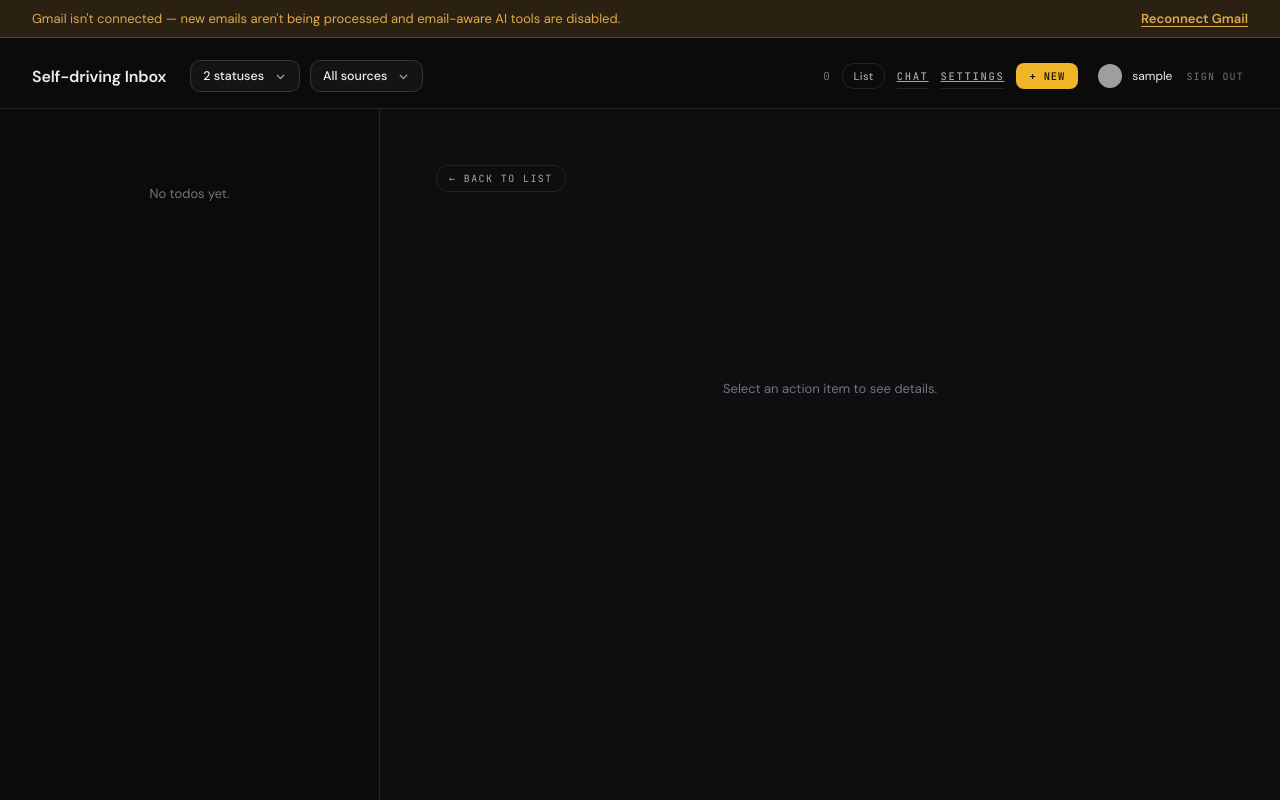
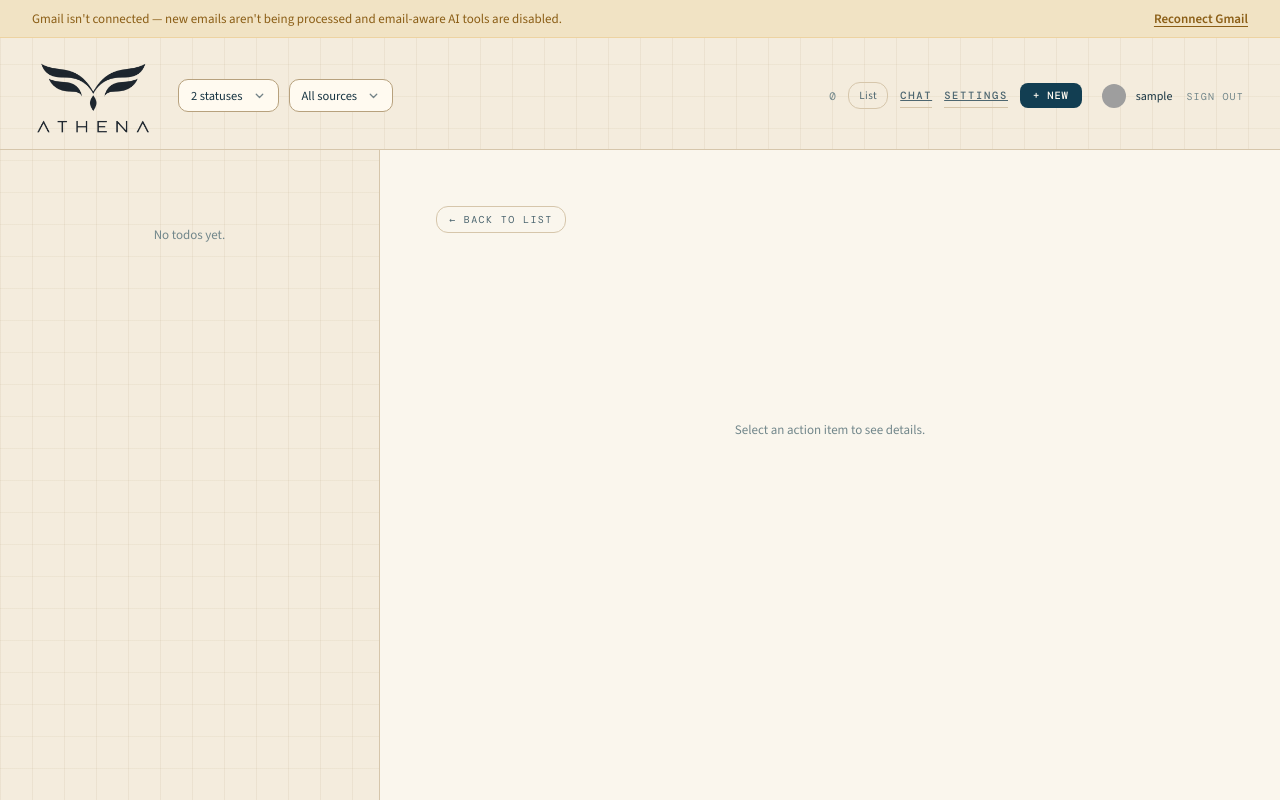
Before and after one commit to ritwikkanodia/action_inbox_ai, a Flask app: page / in a window 1280 px wide. Run offline with Flask 3, Linux system fonts and the light colour scheme; the visitor is signed in with stand-in values (Sample User, id 1); data comes from the database, SQL or seed files in the repository; data that the repository does not hold is empty; some libraries are stand-ins or nearby versions; grey boxes are pictures that could not be loaded.

Commit message:
feat: rebrand inbox as Athena

```diff
--- a/static/css/app.css
+++ b/static/css/app.css
@@ -1,29 +1,27 @@
     *, *::before, *::after { box-sizing: border-box; margin: 0; padding: 0; }
 
     :root {
-      /* Near-black surfaces, layered by elevation */
-      color-scheme: dark;
-
-      --paper:       #0b0b0c;   /* page */
-      --paper-deep:  #1b1b1f;   /* selected row, hover surfaces */
-      --paper-soft:  #0e0e10;   /* detail pane bg */
-      --panel:       #141417;   /* cards, inputs */
-      --ink:         #ededed;
-      --ink-2:       #a5a5ac;
-      --ink-3:       #74747d;
-      --rule:        #232327;
-      --rule-strong: #35353c;
-
-      /* Single accent — amber. Editorial, calm, "decision" weight. */
-      --accent:      #f0b429;
-      --accent-soft: #2a2113;
-      --accent-deep: #ffc94d;   /* brighter, since hover lifts on dark */
-      --accent-ink:  #17130a;   /* text sitting on an amber fill */
-
-      /* Importance tones, dialed for near-black */
-      --u-high:   #e5675f;
-      --u-medium: #e0a94a;
-      --u-low:    #6dbf87;
+      color-scheme: light;
+
+      /* Athena: chalk, Aegean blue and aged bronze. */
+      --paper:       #f4ecdd;
+      --paper-deep:  #e7dcc8;
+      --paper-soft:  #faf6ed;
+      --panel:       #fffaf0;
+      --ink:         #173442;
+      --ink-2:       #4d6670;
+      --ink-3:       #72878b;
+      --rule:        #d6c6ab;
+      --rule-strong: #b7a17d;
+
+      --accent:      #123e52;
+      --accent-soft: #dce9e8;
+      --accent-deep: #0a2f42;
+      --accent-ink:  #fffaf0;
+
+      --u-high:   #b6503c;
+      --u-medium: #aa7721;
+      --u-low:    #39785d;
 
       /* Legacy aliases used elsewhere in markup */
       --bg: var(--paper);
@@ -34,25 +32,61 @@
       --medium: var(--u-medium);
       --low: var(--u-low);
 
-      --sans:  'DM Sans', -apple-system, BlinkMacSystemFont, sans-serif;
-      --mono:  'JetBrains Mono', 'SF Mono', Menlo, monospace;
+      --sans:  'Source Sans 3', sans-serif;
+      --serif: 'Spectral', Georgia, serif;
+      --mono:  'DM Mono', monospace;
 
       /* Row tints — light lifts on dark, rather than dark washes on paper */
-      --tint-hover:    rgba(255, 255, 255, 0.035);
-      --tint-selected: rgba(255, 255, 255, 0.055);
+      --tint-hover:    rgba(18, 62, 82, 0.055);
+      --tint-selected: rgba(18, 62, 82, 0.095);
 
       /* Pill tones, tuned for near-black */
-      --pill-blue-bg:    #16202e;  --pill-blue-fg:    #7aa9e0;
-      --pill-purple-bg:  #221a2c;  --pill-purple-fg:  #b18ede;
-      --pill-green-bg:   #14231a;  --pill-green-fg:   #6dbf87;
-      --pill-amber-bg:   #2a2113;  --pill-amber-fg:   #e0a94a;
-      --pill-rose-bg:    #2a1618;  --pill-rose-fg:    #e08a86;
-      --pill-stone-bg:   #1e1e22;  --pill-stone-fg:   #9a9aa2;
+      --pill-blue-bg:    #dce9e8;  --pill-blue-fg:    #17516a;
+      --pill-purple-bg:  #e9e0e7;  --pill-purple-fg:  #75516f;
+      --pill-green-bg:   #dceadd;  --pill-green-fg:   #39785d;
+      --pill-amber-bg:   #f1e3c4;  --pill-amber-fg:   #8b5e16;
+      --pill-rose-bg:    #f2dfd9;  --pill-rose-fg:    #9d4334;
+      --pill-stone-bg:   #e9e4d9;  --pill-stone-fg:   #5d6863;
+    }
+
+    /* Athena at night: bronze in moonlight, not a flat colour inversion. */
+    body.theme-dark {
+      color-scheme: dark;
+      --paper:       #0b171b;
+      --paper-deep:  #14272c;
+      --paper-soft:  #0f1e23;
+      --panel:       #122329;
+      --ink:         #f3ead7;
+      --ink-2:       #bdc8bc;
+      --ink-3:       #839992;
+      --rule:        #29464c;
+      --rule-strong: #476d70;
+
+      --accent:      #c99d57;
+      --accent-soft: #263f41;
+      --accent-deep: #e1bb78;
+      --accent-ink:  #102126;
+
+      --u-high:   #df806b;
+      --u-medium: #d4ae62;
+      --u-low:    #78bd94;
+
+      --tint-hover:    rgba(235, 221, 190, .055);
+      --tint-selected: rgba(235, 221, 190, .095);
+
+      --pill-blue-bg:    #18343c;  --pill-blue-fg:    #9cc9cd;
+      --pill-purple-bg:  #312a39;  --pill-purple-fg:  #d2b5d7;
+      --pill-green-bg:   #19372d;  --pill-green-fg:   #9bd4ae;
+      --pill-amber-bg:   #40351e;  --pill-amber-fg:   #e7c77f;
+      --pill-rose-bg:    #42272a;  --pill-rose-fg:    #e8aba1;
+      --pill-stone-bg:   #283539;  --pill-stone-fg:   #b3c1bb;
     }
 
     html, body { height: 100%; }
     body {
-      background: var(--paper);
+      background-color: var(--paper);
+      background-image: linear-gradient(90deg, rgba(183,161,125,.13) 1px, transparent 1px), linear-gradient(rgba(183,161,125,.10) 1px, transparent 1px);
+      background-size: 32px 32px;
       color: var(--ink);
       font-family: var(--sans);
       font-size: 14px;
@@ -62,26 +96,35 @@
       min-height: 100vh;
       -webkit-font-smoothing: antialiased;
     }
+    body.theme-dark {
+      background-image: linear-gradient(90deg, rgba(104, 149, 146, .11) 1px, transparent 1px), linear-gradient(rgba(104, 149, 146, .08) 1px, transparent 1px);
+    }
 
     /* Header: editorial masthead, thin rule */
     header.top {
+      position: relative;
       display: flex;
       align-items: center;
       justify-content: space-between;
-      padding: 22px 32px 16px;
+      padding: 20px 32px 15px;
       border-bottom: 1px solid var(--rule);
       background: transparent;
       flex-shrink: 0;
     }
 
-    header.top::before {
-      content: 'Self-driving Inbox';
-      font-family: var(--sans);
-      font-weight: 600;
-      font-size: 16px;
-      color: var(--ink);
-      letter-spacing: -0.01em;
+    .brand-mark {
+      display: flex;
+      align-items: center;
+      flex: 0 0 auto;
       margin-right: 24px;
+    }
+    .brand-mark img {
+      display: block;
+      width: 122px;
+      height: auto;
+    }
+    body.theme-dark .brand-mark img {
+      filter: brightness(0) saturate(100%) invert(79%) sepia(30%) saturate(603%) hue-rotate(357deg) brightness(91%) contrast(86%);
     }
 
     .tabs {
@@ -1629,7 +1672,8 @@
       #chat-view { padding: 24px 16px 60px; }
     }
     @media (max-width: 540px) {
-      header.top::before { display: none; }
+      .brand-mark { margin-right: 4px; }
+      .brand-mark img { width: 92px; }
       .tabs { gap: 8px; }
     }
 
--- a/static/js/sw.js
+++ b/static/js/sw.js
@@ -1,4 +1,4 @@
-// Service worker for the Self-driving Inbox PWA.
+// Service worker for the Athena PWA.
 //
 // Deliberately conservative: only same-origin /static/ assets and the offline
 // page are cached. Todo HTML and every API response are user-specific and
@@ -9,8 +9,8 @@
 // cache-first, so a stale entry keeps being served until the cache is renamed
 // and `activate` drops the old one — an edit to app.js or app.css that forgets
 // this ships a frontend the browser never runs.
-const VERSION = 'v22';
-const CACHE = `self-driving-inbox-${VERSION}`;
+const VERSION = 'v24';
+const CACHE = `athena-${VERSION}`;
 const OFFLINE_URL = '/offline';
 
 const PRECACHE = [
--- a/templates/index.html
+++ b/templates/index.html
@@ -3,23 +3,23 @@
 <head>
   <meta charset="UTF-8">
   <meta name="viewport" content="width=device-width, initial-scale=1.0">
-  <title>Self-driving Inbox</title>
-  <meta name="theme-color" content="#0b0b0c">
-  <meta name="description" content="Your inbox, meetings and notes turned into a single list of things to actually do.">
+  <title>Athena — Intentional inbox</title>
+  <meta name="theme-color" content="#123E52">
+  <meta name="description" content="Athena turns your inbox, meetings and notes into a considered list of next actions.">
   <link rel="manifest" href="{{ url_for('manifest') }}">
   <link rel="icon" href="{{ url_for('static', filename='icons/favicon-32.png') }}" sizes="32x32">
   <link rel="apple-touch-icon" href="{{ url_for('static', filename='icons/apple-touch-icon.png') }}">
   <meta name="mobile-web-app-capable" content="yes">
   <meta name="apple-mobile-web-app-capable" content="yes">
-  <meta name="apple-mobile-web-app-title" content="Self-driving">
+  <meta name="apple-mobile-web-app-title" content="Athena">
   <meta name="apple-mobile-web-app-status-bar-style" content="black-translucent">
   <link rel="preconnect" href="https://fonts.googleapis.com">
   <link rel="preconnect" href="https://fonts.gstatic.com" crossorigin>
-  <link href="https://fonts.googleapis.com/css2?family=DM+Sans:wght@400;500;600;700&family=JetBrains+Mono:wght@400;500&display=swap" rel="stylesheet">
-  <link rel="stylesheet" href="{{ url_for('static', filename='css/app.css') }}">
+  <link href="https://fonts.googleapis.com/css2?family=DM+Mono:wght@400;500&family=Source+Sans+3:wght@400;500;600;700&family=Spectral:wght@500;600;700&display=swap" rel="stylesheet">
+  <link rel="stylesheet" href="{{ url_for('static', filename='css/app.css', v='athena-dark-1') }}">
   <script src="https://cdn.jsdelivr.net/npm/marked/marked.min.js"></script>
 </head>
-<body>
+<body{% if request.args.get('theme') == 'dark' %} class="theme-dark"{% endif %}>
 
 {% if not gmail_connected %}
 <div class="gmail-banner">
@@ -29,6 +29,9 @@
 {% endif %}
 
 <header class="top">
+  <a class="brand-mark" href="{{ url_for('index') }}" aria-label="Athena inbox">
+    <img src="{{ url_for('static', filename='images/athena-mark.png') }}" alt="Athena">
+  </a>
   <div class="tabs">
     {# 'ongoing' is a real status users can set, so it filters on its own rather
        than hiding inside 'open'. Defaults reproduce the old Open tab. #}
```
Also changed, not shown: templates/login.html (+32 -20 lines), templates/offline.html (+14 -14 lines), static/images/athena-mark.png (added), static/manifest.webmanifest.
